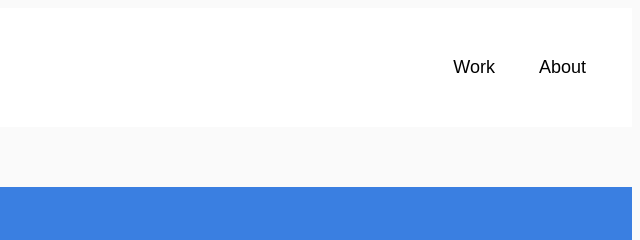
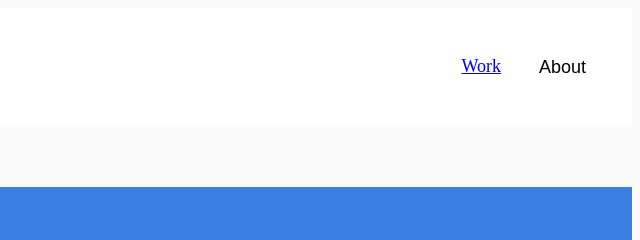
Before and after one commit to denkikumo/UX_UI_HW_18, a plain HTML site: page index.html in a window 1280 px wide. Shown: the top 240 px of the page, 640-1280 px from the left. Drawn offline with Linux system fonts and the light colour scheme.

Commit message:
updated the work link

```diff
--- a/index.html
+++ b/index.html
@@ -67,9 +67,7 @@
     </div>
     <ul class="button-container">
       <li>
-        <button class="nav-button">
-          Work
-        </button>
+        <a href="work.html" class="nav-button">Work</a>
       </li>
       <li>
         <button class="nav-button">
```
